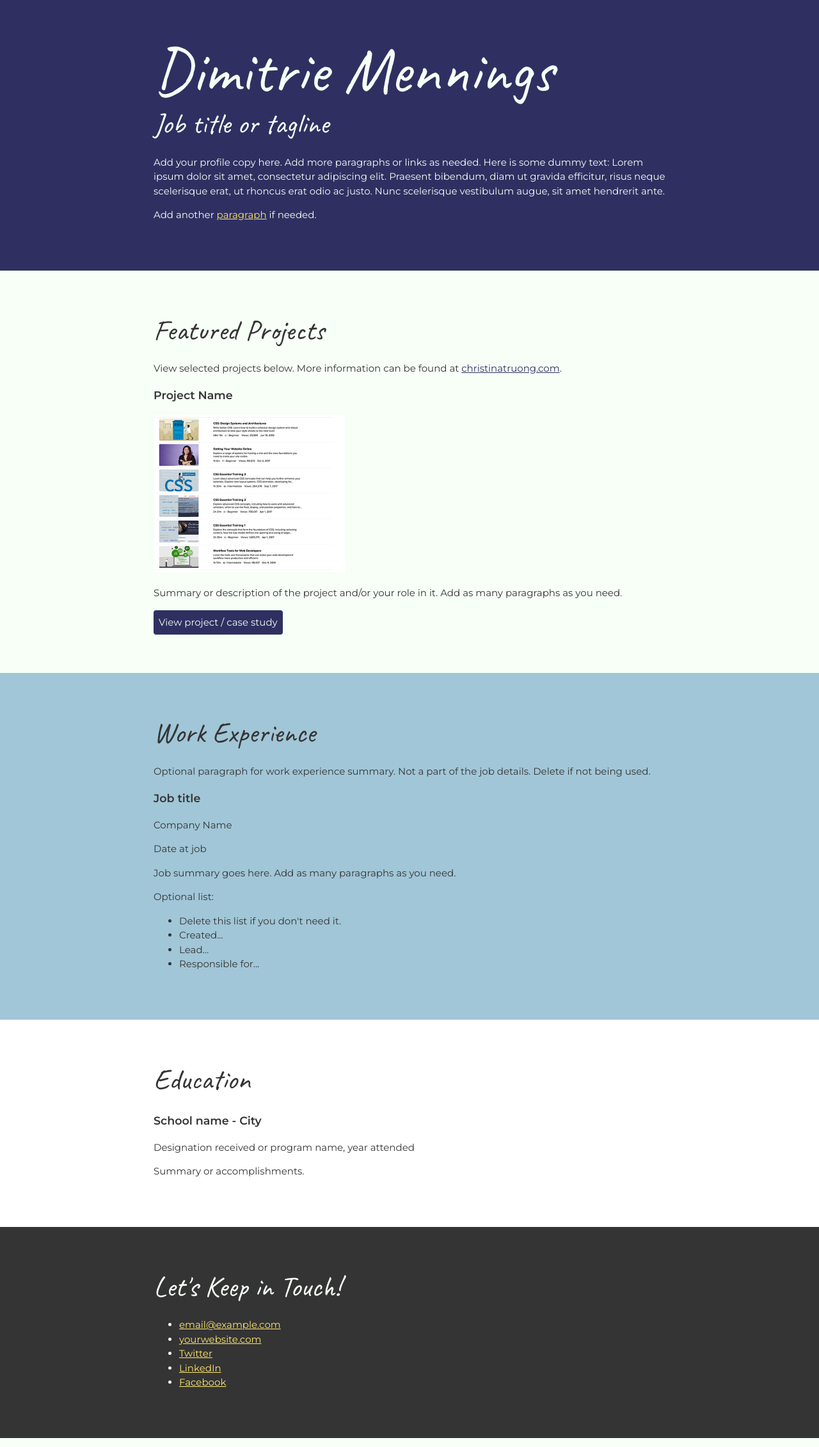
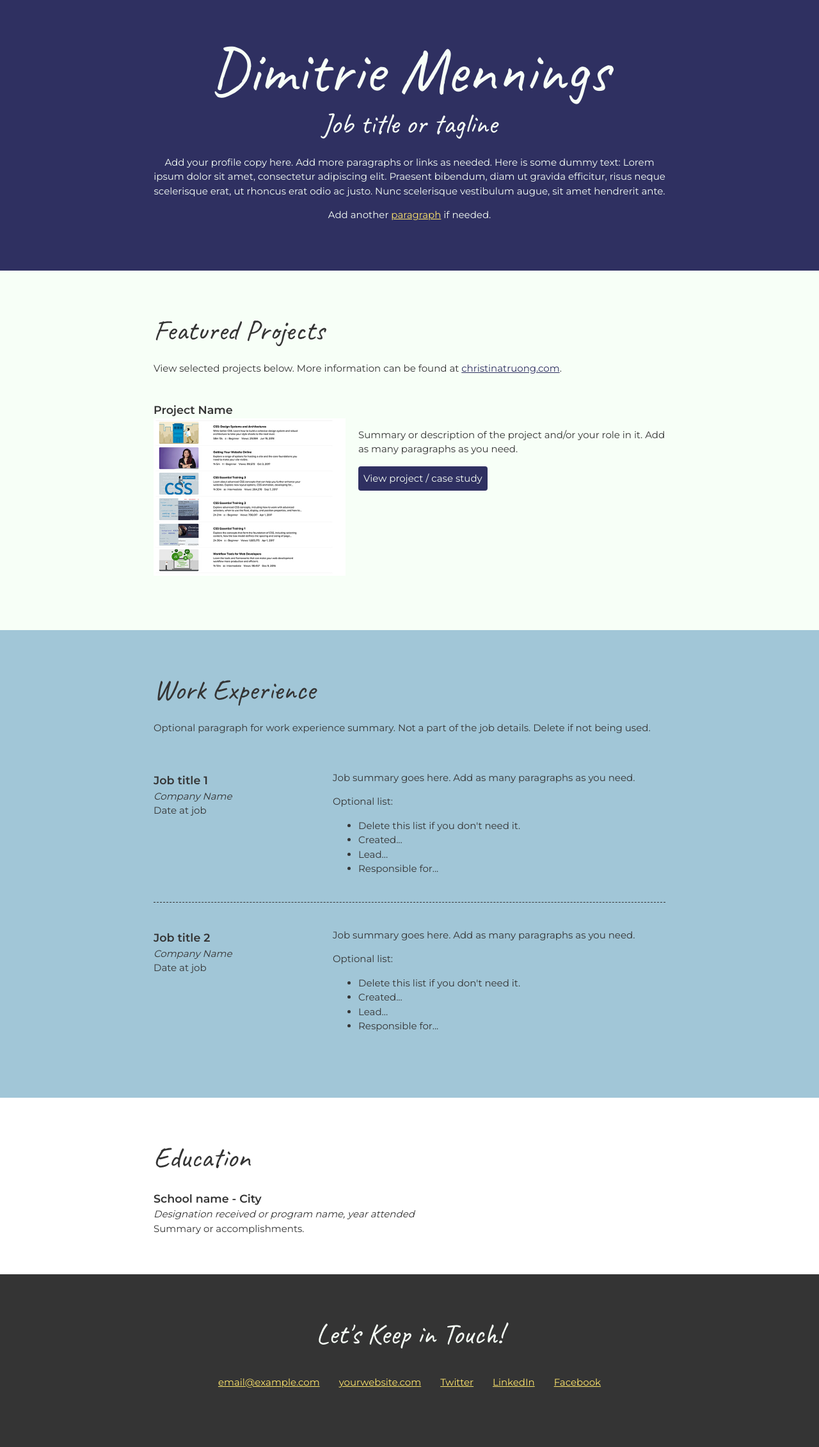
Before and after one commit to mensterd/Linkedin_webdevelopment, a PHP site: page / in a window 1280 px wide. Shown: the whole page at 64% size. Run offline with PHP 8.4, Linux system fonts and the light colour scheme.

Commit message:
css portfolio updated

```diff
--- a/css_essential_training/css-portfolio/css/styles.css
+++ b/css_essential_training/css-portfolio/css/styles.css
@@ -46,13 +46,36 @@ h1, h2 {
 }
 
 
+h3 {
+    margin-bottom: 0;
+}
+
+.item-details h3 + p {
+    /* Style wordt alleen toegepast op de eerste <p> na een <h3> binnen item-detail class */
+    font-style: italic;
+}
+
+.item-details H3 ~ p {
+    margin: 0;
+}
+
+.devider > section {
+    border-bottom: 1px dashed #343434;
+    padding: 25px 0;
+}
+
+.devider > section:last-of-type {
+    border-bottom: none;
+}
+
+
 /* Profile
 ----------------------------------------------------------------- */
 header {
     background-color: #2f3061;
     color: #f7fff7;
+    text-align: center;
 }
-
 
 
 
@@ -80,11 +103,42 @@ header {
 }
 
 
+.project-item {
+    overflow: hidden;
+}
+
+.project-item img {
+    float: left;
+    margin-right: 20px;
+}
+
+.project-item h3 {
+    margin-top: 0;
+}
+
+
 /* PWork Experience
 ----------------------------------------------------------------- */
 .work-experience {
     background-color: #a1c6d7;
 }
+
+
+.job-item {
+    display: grid;
+    grid-template-columns: 1fr 2fr;
+    column-gap: 20px;;
+}
+
+.job-summary {
+
+}
+
+.job-details {
+
+}
+
+
 
 
 
@@ -102,4 +156,17 @@ header {
 footer {
     background-color: #343434;
     color: #f7fff7;
+    text-align: center;
 }
+
+.contact-list {
+    list-style-type: none;
+    padding: 0;
+    display: flex;
+    justify-content: center;
+}
+
+.contact-list a {
+    padding: 15px;
+    display: inline-block;
+}
--- a/css_essential_training/css-portfolio/index.html
+++ b/css_essential_training/css-portfolio/index.html
@@ -24,12 +24,12 @@
 
       <!-- ********************  PROJECTS / PORTFOLIO  ********************* -->
       <section class="projects">
-        <div class="content-wrap">
+        <div class="content-wrap devider">
           <h2>Featured Projects</h2>
           <p>View selected projects below. More information can be found at <a href="http://christinatruong.com">christinatruong.com</a>.</p>
 
           <!-- Copy the whole <section> block to add more projects. -->
-          <section>
+          <section class="project-item">
             <h3>Project Name</h3>
             <img src="images/project-courses.jpg" alt="description of image">
             <p>Summary or description of the project and/or your role in it. Add as many paragraphs as you need.</p>
@@ -41,15 +41,18 @@
 
       <!-- ***********************  WORK EXPERIENCE  *********************** -->
       <section class="work-experience">
-        <div class="content-wrap">
+        <div class="content-wrap item-details devider">
           <h2>Work Experience</h2>
           <p>Optional paragraph for work experience summary. Not a part of the job details. Delete if not being used.</p>
 
           <!-- Copy this whole <section> block to add more jobs. -->
-          <section>
-            <h3>Job title</h3>
+          <section class="job-item">
+            <div class="job-details">
+              <h3>Job title 1</h3>
               <p>Company Name</p>
               <p>Date at job</p>
+            </div>
+            <div class="job-summary">
               <p>Job summary goes here. Add as many paragraphs as you need.</p>
               <p>Optional list:</p>
               <ul>
@@ -58,14 +61,35 @@
                 <li>Lead...</li>
                 <li>Responsible for...</li>
               </ul>
+            </div>
           </section>
-          <!-- End of Job block. -->
+          <!-- End of Job block 1. -->
+
+          <!-- Copy this whole <section> block to add more jobs. -->
+            <section class="job-item">
+              <div class="job-details">
+                <h3>Job title 2</h3>
+                <p>Company Name</p>
+                <p>Date at job</p>
+              </div>
+              <div class="job-summary">
+                <p>Job summary goes here. Add as many paragraphs as you need.</p>
+                <p>Optional list:</p>
+                <ul>
+                  <li>Delete this list if you don't need it.</li>
+                  <li>Created...</li>
+                  <li>Lead...</li>
+                  <li>Responsible for...</li>
+                </ul>
+              </div>
+            </section>
+            <!-- End of Job block 2. -->
         </div>
       </section>
 
       <!-- ******************  EDUCATION & CERTIFICATIONS ****************** -->
       <section class="education">
-        <div class="content-wrap">
+        <div class="content-wrap item-details">
           <h2>Education</h2>
 
           <!-- Copy this whole <section> block to add more schools. -->
@@ -84,7 +108,7 @@
           <h2>Let's Keep in Touch!</h2>
 
           <!-- Social media and contact links. Add or remove any networks. -->
-          <ul>
+          <ul class="contact-list">
             <li><a href="mailto:email@example.com">email@example.com</a></li>
             <li><a href="http://yourwebsite.com" target="_blank">yourwebsite.com</a></li>
             <li><a href="#" target="_blank">Twitter</a></li>
```
Also changed, not shown: 1 other file. Lines whose indentation alone changed are shown as unchanged.
